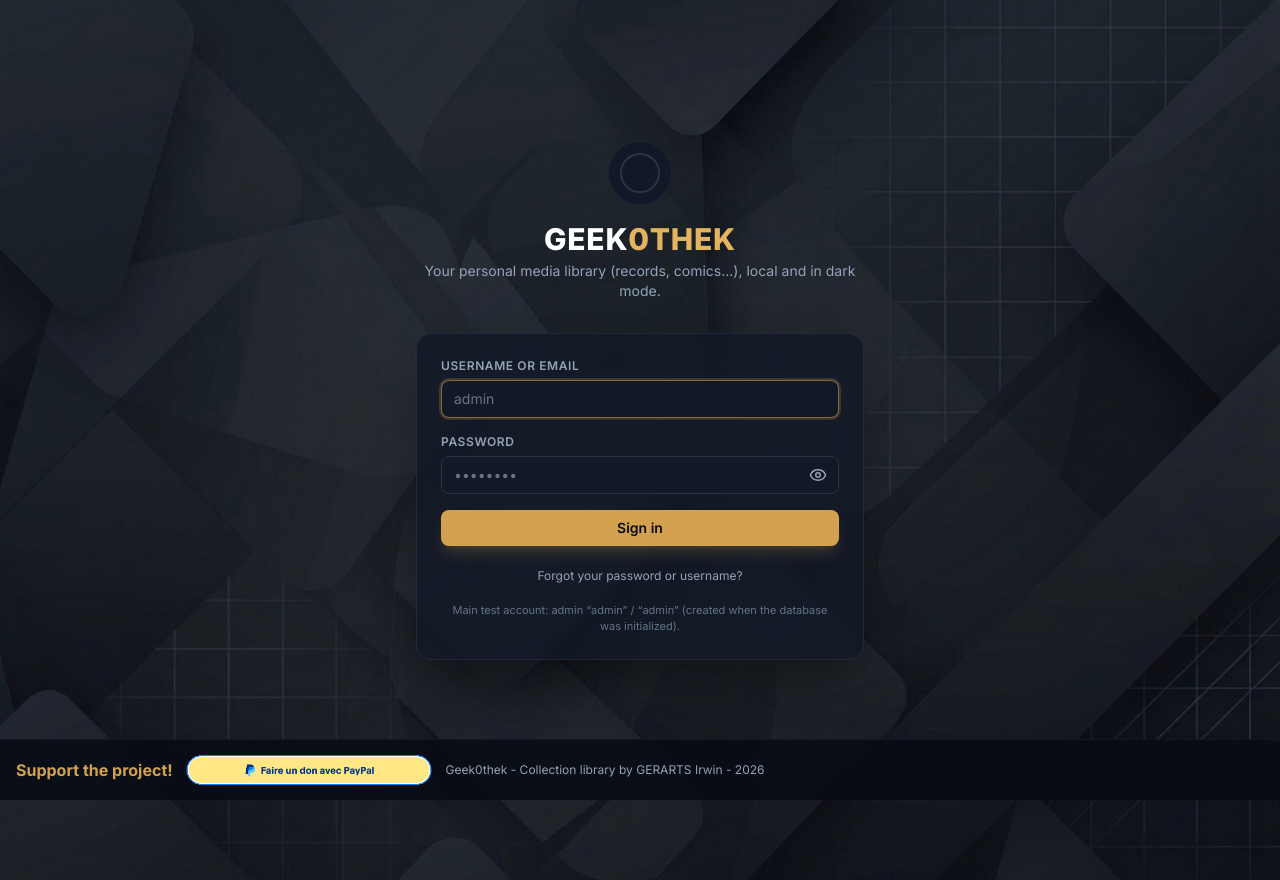
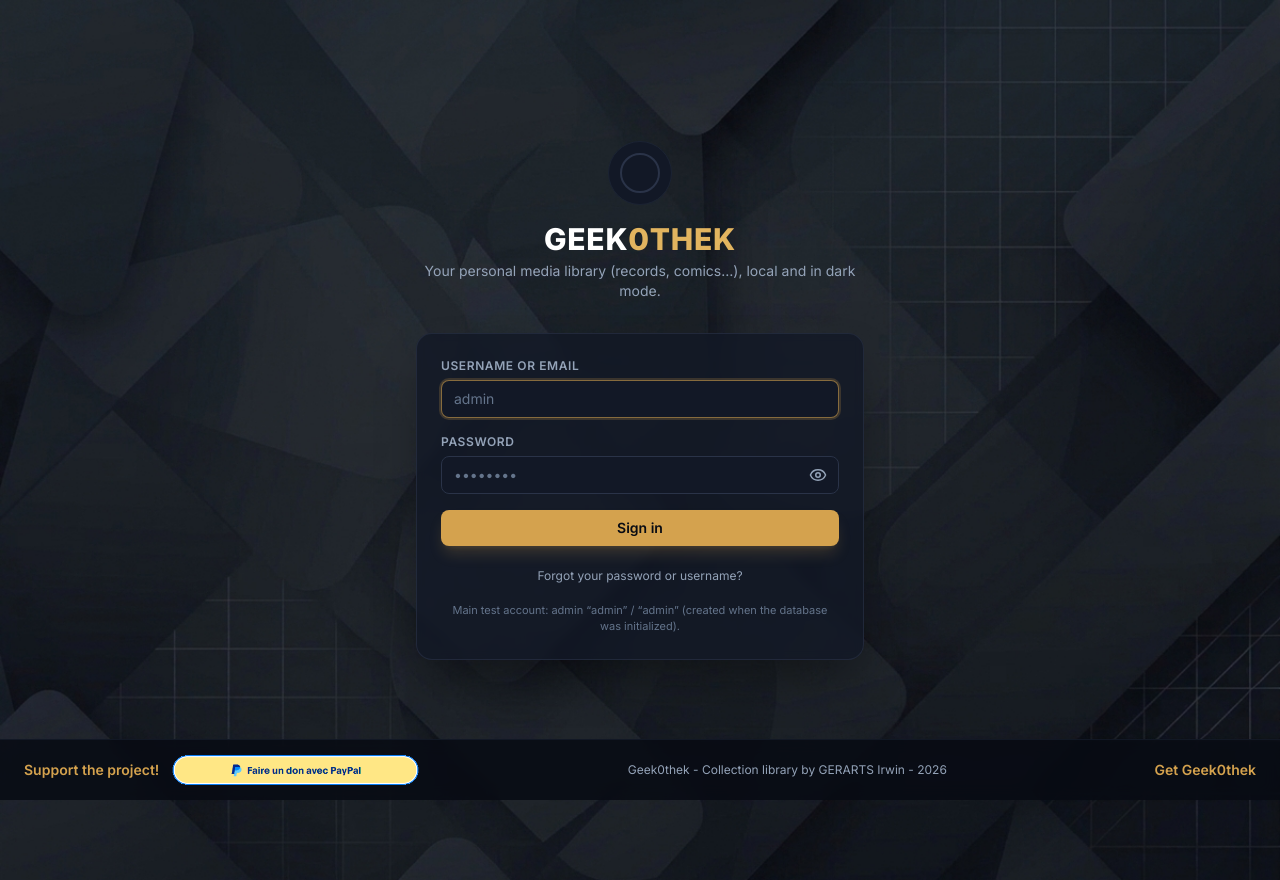
Before and after one commit to Irwin0812/geek0thek, a React (Vite) app in the folder frontend/: page /login in a window 1280 px wide. Built offline with nearby package versions, Linux system fonts and the light colour scheme; no server answers.

Commit message:
fix(ui): restore desktop footer alignment and unify support text typography

```diff
--- a/frontend/src/components/Footer.jsx
+++ b/frontend/src/components/Footer.jsx
@@ -22,20 +22,25 @@ import { api } from '../services/api.js'
  * par-dessus. Le <main> du layout (App.jsx) porte un padding-bottom
  * compensatoire (pb-20) pour que le contenu ne passe jamais sous la barre.
  *
- * LAYOUT RESPONSIVE (flex flex-col md:flex-row, w-full px-4) :
+ * LAYOUT RESPONSIVE (flex flex-col md:flex-row, w-full px-4 sm:px-6,
+ * items-center justify-between gap-3) :
  *   - MOBILE / TABLETTE (< md) : les 3 blocs s'empilent verticalement
- *     (flex-col), centrés (text-center) — aucun débordement horizontal.
- *   - DESKTOP (>= md) : disposition en une ligne (md:flex-row) :
- *     BLOC 1 (gauche) : « Soutenez le projet ! » (gras, couleur du thème
- *     actif via --accent-strong ; jaune moutarde pour le thème BD via
- *     comic.css) suivi immédiatement de l'image/bouton PayPal
- *     (/img/paypal.png). Aucun élément ne déborde.
- *     BLOC 2 (centre) : UNIQUEMENT la mention « Geek0thek - Bibliothèque de
- *     collections par GERARTS Irwin - 2026 », centrée au milieu de l'écran.
- *     BLOC 3 (droite) : UNIQUEMENT le libellé de version « Version: <tag
- *     release> » (jaune pour le thème BD), collé strictement à l'extrême
- *     droite. Masqué COMPLÈTEMENT tant qu'aucune Release GitHub officielle
- *     n'est publiée (« No releases published »).
+ *     (flex-col), centrés (items-center / text-center) — aucun débordement.
+ *   - DESKTOP (>= md) : répartition sur toute la largeur (justify-between) :
+ *     BLOC 1 (gauche) : « Soutenez le projet ! » + image/bouton PayPal
+ *     (/img/paypal.png), alignés à gauche.
+ *     BLOC 2 (centre) : colonne centrée — ligne 1 : copyright
+ *     (« Geek0thek - Bibliothèque de collections par GERARTS Irwin - 2026 »)
+ *     suivi de « Version: <tag release> » en doré (--accent-strong) ; la
+ *     version est masquée tant qu'aucune Release GitHub officielle n'est
+ *     publiée. (Ligne 2 : bouton « Gestion des cookies » — uniquement sur la
+ *     démo / selon la configuration active.)
+ *     BLOC 3 (droite) : le lien « Obtenez Geek0thek » (footer.getApp) vers le
+ *     dépôt GitHub, aligné à droite (md:text-right), jamais tronqué.
+ *
+ * TYPOGRAPHIE UNIFIÉE : « Soutenez le projet ! » et « Version: <tag> » partagent
+ * exactement les mêmes classes de taille/graisse (text-xs sm:text-sm
+ * font-semibold) et la même couleur d'accent (--accent-strong).
  *
  * TOUTES les chaînes visibles sont internationalisées via useTranslation()
  * (clé « footer.* » présente dans les 6 dictionnaires de langues).
@@ -44,7 +49,7 @@ import { api } from '../services/api.js'
 export default function Footer() {
   const { t } = useTranslation()
   // Version de la webapp = tag de la dernière Release GitHub officielle
-  // (ex. « v1.0.0 »). Une seule requête au montage ; jamais d'erreur affichée :
+  // (ex. « v1.2 »). Une seule requête au montage ; jamais d'erreur affichée :
   // si aucune release n'est publiée, ou si l'API GitHub est injoignable /
   // quota atteint, le libellé « Version: … » reste totalement masqué.
   const [version, setVersion] = useState('')
@@ -69,24 +74,25 @@ export default function Footer() {
   // cb-footer : accroche charte « Comic Books » (thèmes/comic.css) — pied de
   // page bordeaux qui s'accorde à la barre haute. Inerte ailleurs. Les thèmes
   // « Médiathèque » / « Comic Books » recolorent .cb-footer div / a ; les
-  // libellés « Soutenez le projet ! » et « Version: <tag release> » utilisent la
-  // variable --accent-strong (inline), forcée en jaune moutarde par comic.css.
+  // libellés « Soutenez le projet ! », « Version: <tag> » et « Obtenez
+  // Geek0thek » utilisent la variable --accent-strong (inline), forcée en
+  // jaune moutarde par comic.css.
   return (
     <footer className="cb-footer fixed bottom-0 left-0 right-0 z-30 border-t border-night-700/70 bg-night-950/85 backdrop-blur">
       {/* RESPONSIVE : empilement vertical centré sur mobile/tablette,
-          disposition en une ligne (3 blocs) à partir de md — aucun
-          débordement horizontal possible. */}
-      <div className="w-full px-4 py-3 flex flex-col md:flex-row md:items-center gap-3 text-xs text-slate-400">
+          répartition pleine largeur (justify-between) en 3 blocs à partir de
+          md — aucun débordement horizontal possible. */}
+      <div className="w-full px-4 sm:px-6 py-3 flex flex-col md:flex-row items-center justify-between gap-3 text-xs text-slate-400">
         {/* BLOC 1 — GAUCHE (desktop) : « Soutenez le projet ! » + bouton PayPal,
             alignés à gauche sur desktop, centrés sur mobile. Toujours visible. */}
         <a
           href="https://www.paypal.com/donate/?hosted_button_id=Y7LQW3UKPY5VN"
           target="_blank"
           rel="noopener noreferrer"
-          className="cb-footer-donate justify-self-start inline-flex items-center gap-3 min-w-0 justify-center md:justify-start text-left transition-all duration-200 hover:opacity-90 focus:outline-none focus-visible:ring-2 focus-visible:ring-offset-1 rounded-xl"
+          className="cb-footer-donate inline-flex items-center gap-3 min-w-0 justify-center md:justify-start text-left transition-all duration-200 hover:opacity-90 focus:outline-none focus-visible:ring-2 focus-visible:ring-offset-1 rounded-xl"
         >
           <span
-            className="font-bold text-base whitespace-nowrap"
+            className="text-xs sm:text-sm font-semibold whitespace-nowrap"
             style={{ color: 'var(--accent-strong)' }}
           >
             {t('footer.support')}
@@ -102,21 +108,41 @@ export default function Footer() {
           />
         </a>
 
-        {/* BLOC 2 — CENTRE : mention de crédit UNIQUEMENT (footer.copyright),
-            centrée ; le texte peut passer à la ligne sur mobile. */}
-        <div className="text-center leading-relaxed">
-          {t('footer.copyright')}
+        {/* BLOC 2 — CENTRE : colonne centrée. Ligne 1 : copyright + « Version:
+            <tag> » en doré (masquée si aucune release). Le texte peut passer à
+            la ligne sur mobile sans débordement. */}
+        <div className="flex flex-col items-center text-center gap-1">
+          <span className="leading-relaxed">
+            {t('footer.copyright')}
+            {version ? (
+              <>
+                {' '}
+                —{' '}
+                <span
+                  className="cb-footer-version font-semibold"
+                  style={{ color: 'var(--accent-strong)' }}
+                  title="Version (release GitHub)"
+                >
+                  Version: {version}
+                </span>
+              </>
+            ) : ''}
+          </span>
         </div>
 
-        {/* BLOC 3 — DROITE (desktop) : libellé de version UNIQUEMENT, collé
-            strictement à l'extrême droite ; centré sur mobile. */}
-        <span
-          className="cb-footer-version text-center md:text-right font-bold text-sm whitespace-nowrap"
+        {/* BLOC 3 — DROITE (desktop) : lien « Obtenez Geek0thek » vers le dépôt
+            GitHub, aligné à droite (md:text-right), jamais tronqué ; centré sur
+            mobile. Même style visuel que la mention de version (accent doré). */}
+        <a
+          href="https://github.com/Irwin0812/geek0thek"
+          target="_blank"
+          rel="noopener noreferrer"
+          className="cb-footer-version text-center md:text-right text-xs sm:text-sm font-semibold whitespace-nowrap transition-all duration-200 hover:opacity-90 focus:outline-none focus-visible:ring-2 focus-visible:ring-offset-1 rounded-xl"
           style={{ color: 'var(--accent-strong)' }}
-          title="Version (release GitHub)"
+          title={t('footer.getApp')}
         >
-          {version ? `Version: ${version}` : ''}
-        </span>
+          {t('footer.getApp')}
+        </a>
       </div>
     </footer>
   )
```
